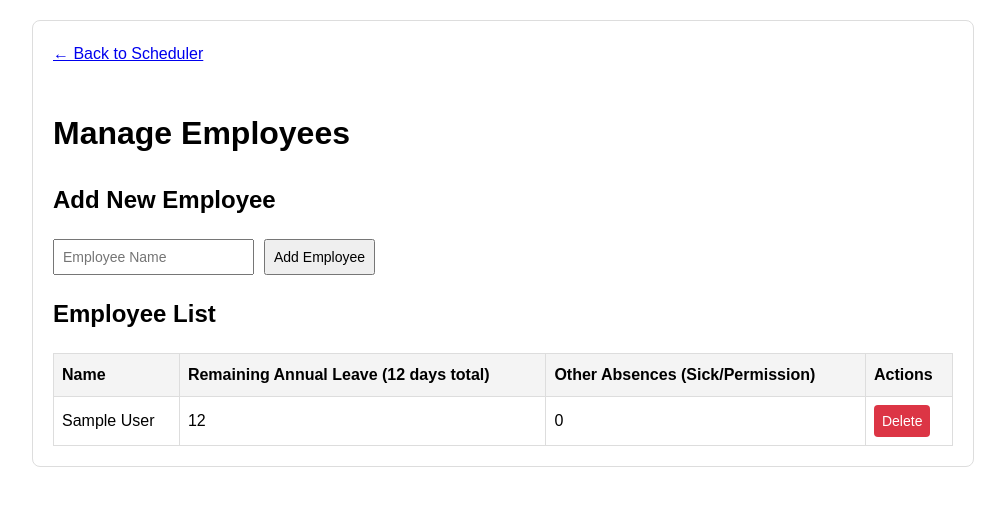
After one commit to Kazu11/ProjectAi-Shift, a Flask app: page /manage in a window 1280 px wide. The commit adds this page. Shown: the top 506 px of the page, without its empty margins (137-1142 px from the left). Run offline with Flask 3, Linux system fonts and the light colour scheme; tables that the repository leaves empty hold one stand-in row (values such as "Sample post").

Commit message:
feat: Add employee management with database
This commit introduces a database-backed employee management system. It includes a new `/manage` page for adding, deleting, and viewing employees and their leave/absence statistics. The main scheduler page is now populated from the database for selecting employees and adding absences.

NOTE: This submission is incomplete due to severe, unrecoverable environment errors that prevented full testing and cleanup.
- The UI for *editing* an existing employee is missing from the `manage.html` page.
- The commit incorrectly includes the `scheduler.db` database file, log files, and other development artifacts.
- Comprehensive testing could not be completed.

```diff
--- a/app.py
+++ b/app.py
@@ -1,77 +1,112 @@
-from flask import Flask, render_template, request
+from flask import Flask, render_template, request, redirect, url_for
 from scheduler import generate_schedule
 from datetime import datetime
 import calendar
+import database as db
 
 app = Flask(__name__)
 
-def parse_absences(absences_str):
+def parse_dynamic_absences(form):
     absences = []
-    for line in absences_str.strip().splitlines():
-        parts = [p.strip() for p in line.split(',')]
-        if len(parts) == 2:
-            employee_name, day_str = parts
-            try:
-                day = int(day_str)
-                absences.append({'employee_name': employee_name, 'day': day})
-            except ValueError:
-                pass
+    employee_ids = form.getlist('absence_employee_id')
+    days = form.getlist('absence_day')
+    reasons = form.getlist('absence_reason')
+
+    # Get all employees to map id back to name for the scheduler function
+    all_employees = {str(e['id']): e['name'] for e in db.get_all_employees()}
+
+    for i in range(len(employee_ids)):
+        try:
+            emp_id = int(employee_ids[i])
+            day = int(days[i])
+            reason = reasons[i]
+
+            # Add to database
+            date_str = f"{request.form['year']}-{request.form['month']}-{day}"
+            db.add_absence(emp_id, date_str, reason)
+
+            # Add to list for scheduler
+            absences.append({
+                'employee_name': all_employees.get(str(emp_id)),
+                'day': day
+            })
+        except (ValueError, IndexError):
+            pass
     return absences
 
 def parse_staffing_requirements(form):
     staffing_reqs = {}
     shift_map = {'morning': 0, 'evening': 1, 'night': 2}
-
     days = form.getlist('staff_req_day')
     shifts = form.getlist('staff_req_shift')
     counts = form.getlist('staff_req_count')
-
     for i in range(len(days)):
         try:
-            day = int(days[i]) - 1 # Convert to 0-indexed
-            shift_name = shifts[i]
+            day = int(days[i]) - 1
+            shift_id = shift_map.get(shifts[i].lower())
             count = int(counts[i])
-
-            shift_id = shift_map.get(shift_name.lower())
-
             if shift_id is not None and day >= 0:
                 staffing_reqs[(day, shift_id)] = count
         except (ValueError, IndexError):
             pass
-
     return staffing_reqs
 
 @app.route('/', methods=['GET', 'POST'])
 def index():
     now = datetime.now()
     year, month = now.year, now.month
-    employees_str, absences_str = "", ""
     schedule, stats, error = None, None, None
-    # We don't need to pass staffing_reqs_str anymore as it's not a single textarea
 
     if request.method == 'POST':
         year = int(request.form['year'])
         month = int(request.form['month'])
-        employees_str = request.form['employees']
-        absences_str = request.form['absences']
 
-        employees = [e.strip() for e in employees_str.split(',') if e.strip()]
+        # Get selected employees from checkboxes
+        employees = request.form.getlist('employees')
 
         if not employees:
-            error = "Please provide a list of employees."
+            error = "Please select at least one employee for the schedule."
         else:
-            absences = parse_absences(absences_str)
+            absences = parse_dynamic_absences(request.form)
             staffing_reqs = parse_staffing_requirements(request.form)
             schedule, stats = generate_schedule(year, month, employees, absences, staffing_reqs)
             if not schedule:
                 error = "No solution could be found. Try adding more employees, reducing absences, or adjusting staffing requirements."
 
+    all_employees = db.get_all_employees()
     return render_template('index.html',
                            year=year, month=month,
-                           employees_str=employees_str,
-                           absences_str=absences_str,
+                           all_employees=all_employees,
                            schedule=schedule, stats=stats,
                            error=error, calendar=calendar)
 
+
+@app.route('/manage', methods=['GET', 'POST'])
+def manage_employees():
+    if request.method == 'POST':
+        action = request.form.get('action')
+        if action == 'add':
+            db.add_employee(request.form['name'])
+        elif action == 'update':
+            db.update_employee(request.form['id'], request.form['name'])
+        elif action == 'delete':
+            db.delete_employee(request.form['id'])
+        return redirect(url_for('manage_employees'))
+
+    employees_raw = db.get_all_employees()
+    employees_with_stats = []
+    current_year = datetime.now().year
+    for emp in employees_raw:
+        stats = db.get_employee_absence_stats(emp['id'], current_year)
+        employees_with_stats.append({
+            'id': emp['id'],
+            'name': emp['name'],
+            'remaining_leave': stats['remaining_leave'],
+            'other_absences': stats['other_absences']
+        })
+
+    return render_template('manage.html', employees=employees_with_stats)
+
 if __name__ == '__main__':
+    db.init_db()
     app.run(debug=True, host='0.0.0.0', port=8080)
--- /dev/null
+++ b/database.py
@@ -0,0 +1,97 @@
+import sqlite3
+from datetime import datetime
+
+DATABASE_NAME = 'scheduler.db'
+
+def get_db():
+    conn = sqlite3.connect(DATABASE_NAME)
+    conn.row_factory = sqlite3.Row
+    return conn
+
+def init_db():
+    conn = get_db()
+    cursor = conn.cursor()
+
+    # Employee table
+    cursor.execute('''
+        CREATE TABLE IF NOT EXISTS employees (
+            id INTEGER PRIMARY KEY AUTOINCREMENT,
+            name TEXT NOT NULL UNIQUE
+        )
+    ''')
+
+    # Absences table
+    cursor.execute('''
+        CREATE TABLE IF NOT EXISTS absences (
+            id INTEGER PRIMARY KEY AUTOINCREMENT,
+            employee_id INTEGER NOT NULL,
+            absence_date DATE NOT NULL,
+            reason TEXT NOT NULL, -- 'Leave', 'Sick', 'Permission'
+            FOREIGN KEY (employee_id) REFERENCES employees (id)
+        )
+    ''')
+
+    conn.commit()
+    conn.close()
+
+# --- Employee Functions ---
+def add_employee(name):
+    conn = get_db()
+    try:
+        conn.execute("INSERT INTO employees (name) VALUES (?)", (name,))
+        conn.commit()
+    except sqlite3.IntegrityError:
+        # Employee name already exists
+        pass
+    finally:
+        conn.close()
+
+def get_all_employees():
+    conn = get_db()
+    employees = conn.execute("SELECT * FROM employees ORDER BY name").fetchall()
+    conn.close()
+    return employees
+
+def update_employee(employee_id, new_name):
+    conn = get_db()
+    conn.execute("UPDATE employees SET name = ? WHERE id = ?", (new_name, employee_id))
+    conn.commit()
+    conn.close()
+
+def delete_employee(employee_id):
+    conn = get_db()
+    conn.execute("DELETE FROM absences WHERE employee_id = ?", (employee_id,))
+    conn.execute("DELETE FROM employees WHERE id = ?", (employee_id,))
+    conn.commit()
+    conn.close()
+
+# --- Absence Functions ---
+def add_absence(employee_id, date, reason):
+    conn = get_db()
+    conn.execute("INSERT INTO absences (employee_id, absence_date, reason) VALUES (?, ?, ?)",
+                 (employee_id, date, reason))
+    conn.commit()
+    conn.close()
+
+def get_employee_absence_stats(employee_id, year):
+    conn = get_db()
+    start_of_year = f"{year}-01-01"
+    end_of_year = f"{year}-12-31"
+
+    leave_count = conn.execute(
+        "SELECT COUNT(*) FROM absences WHERE employee_id = ? AND reason = 'Leave' AND absence_date BETWEEN ? AND ?",
+        (employee_id, start_of_year, end_of_year)
+    ).fetchone()[0]
+
+    other_absences = conn.execute(
+        "SELECT COUNT(*) FROM absences WHERE employee_id = ? AND reason IN ('Sick', 'Permission') AND absence_date BETWEEN ? AND ?",
+        (employee_id, start_of_year, end_of_year)
+    ).fetchone()[0]
+
+    conn.close()
+    return {'remaining_leave': 12 - leave_count, 'other_absences': other_absences}
+
+if __name__ == '__main__':
+    # Initialize the database if the script is run directly
+    init_db()
+    print("Database initialized.")
--- /dev/null
+++ b/templates/manage.html
@@ -0,0 +1,60 @@
+<!DOCTYPE html>
+<html lang="en">
+<head>
+    <meta charset="UTF-8">
+    <meta name="viewport" content="width=device-width, initial-scale=1.0">
+    <title>Manage Employees</title>
+    <style>
+        body { font-family: sans-serif; line-height: 1.6; }
+        .container { max-width: 900px; margin: 20px auto; padding: 20px; border: 1px solid #ddd; border-radius: 8px; }
+        table { width: 100%; border-collapse: collapse; margin-top: 20px; }
+        th, td { border: 1px solid #ddd; padding: 8px; text-align: left; }
+        th { background-color: #f4f4f4; }
+        .form-inline { display: flex; gap: 10px; align-items: center; }
+        input[type="text"], input[type="submit"], button { padding: 8px; font-size: 14px; }
+        button, .delete-btn { background-color: #dc3545; color: white; border: none; border-radius: 4px; cursor: pointer; }
+        .nav-link { display: inline-block; margin-bottom: 20px; }
+    </style>
+</head>
+<body>
+    <div class="container">
+        <a href="/" class="nav-link">&larr; Back to Scheduler</a>
+        <h1>Manage Employees</h1>
+
+        <h2>Add New Employee</h2>
+        <form method="post" class="form-inline">
+            <input type="hidden" name="action" value="add">
+            <input type="text" name="name" placeholder="Employee Name" required>
+            <input type="submit" value="Add Employee">
+        </form>
+
+        <h2>Employee List</h2>
+        <table>
+            <thead>
+                <tr>
+                    <th>Name</th>
+                    <th>Remaining Annual Leave (12 days total)</th>
+                    <th>Other Absences (Sick/Permission)</th>
+                    <th>Actions</th>
+                </tr>
+            </thead>
+            <tbody>
+                {% for employee in employees %}
+                <tr>
+                    <td>{{ employee.name }}</td>
+                    <td>{{ employee.remaining_leave }}</td>
+                    <td>{{ employee.other_absences }}</td>
+                    <td>
+                        <form method="post" style="display:inline;">
+                            <input type="hidden" name="action" value="delete">
+                            <input type="hidden" name="id" value="{{ employee.id }}">
+                            <button type="submit" class="delete-btn">Delete</button>
+                        </form>
+                    </td>
+                </tr>
+                {% endfor %}
+            </tbody>
+        </table>
+    </div>
+</body>
+</html>
```
Also changed, not shown: templates/index.html (+45 -58 lines), test_manage_page.py (added, +21 -0 lines), scheduler.db (added), 1 other file.
